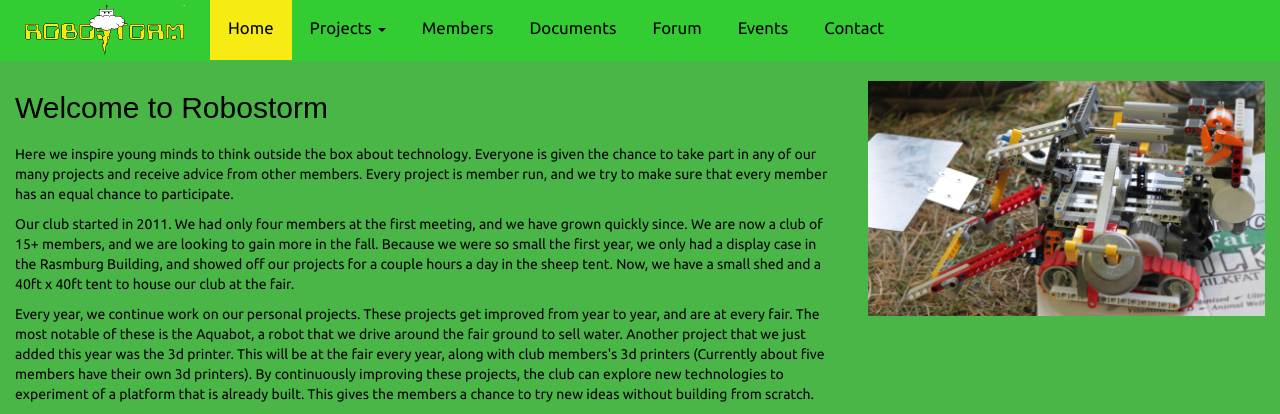
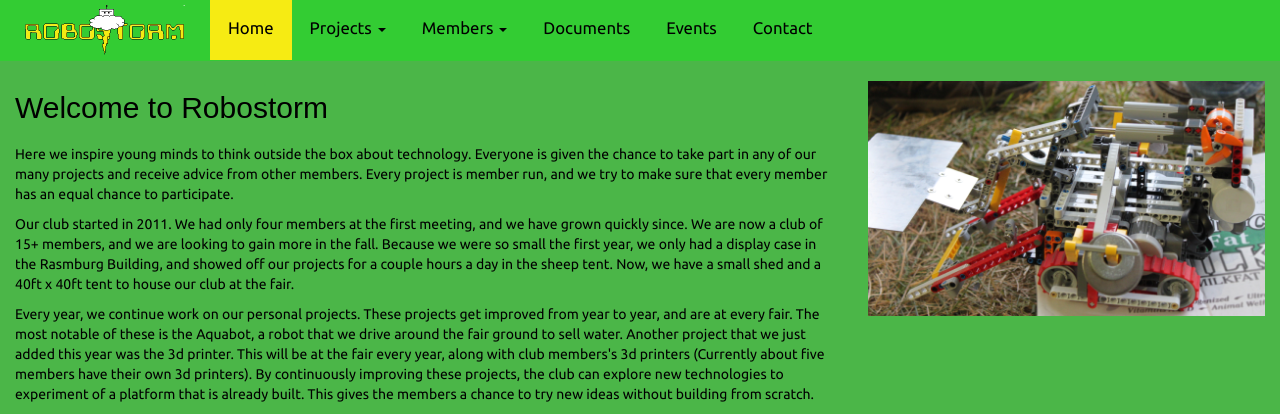
Before and after one commit to Robostorm/Robostorm-Website, a PHP site: page /index.php in a window 1280 px wide. Shown: the top 414 px of the page. Run offline with PHP 8.4, Linux system fonts and the light colour scheme; some libraries are stand-ins or nearby versions.

Commit message:
Moved the forum link and put the projects link under memebers

```diff
--- a/header.php
+++ b/header.php
@@ -16,7 +16,7 @@
             <ul class="nav navbar-nav">
                 <li><a href="index.php">Home</a></li>
                 <li>
-                    <a href="projects.php" class="dropdown-toggle" data-toggle="dropdown" role="botton"
+                    <a href="projects.php" class="dropdown-toggle" data-toggle="dropdown" role="button"
                        aria-expanded="false">Projects <span class="caret"></span></a>
                     <ul class="dropdown-menu" role="menu">
                         <li><a href="aquabot.php">Aquabot</a></li>
@@ -26,9 +26,15 @@
                         <li><a href="arcade.php">Arcade Machine</a></li>
                     </ul>
                 </li>
-                <li><a href="members.php">Members</a></li>
+                <li>
+                    <a href="members.php" class="dropdown-toggle" data-toggle="dropdown" role="button"
+                       aria-expanded="false">Members <span class="caret"></span></a>
+                    <ul class="dropdown-menu" role="menu">
+                        <li><a href="http://forum.robostorm.org/" target="_blank">Forum</a></li>
+                        <li><a href="http://projects.robostorm.org/" target="_blank">Projects</a></li>
+                    </ul>
+                </li>
                 <li><a href="documents.php">Documents</a></li>
-                <li><a href="http://forum.robostorm.org/" target="_blank">Forum</a></li>
                 <li><a href="events.php">Events</a></li>
                 <li><a href="contact.php">Contact</a></li>
             </ul>
```
